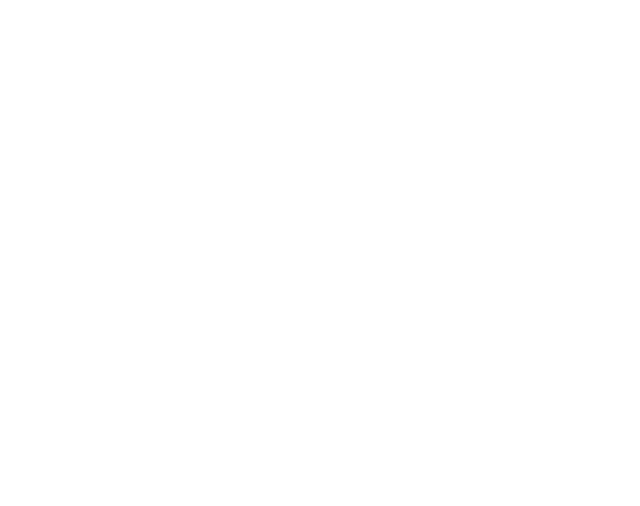
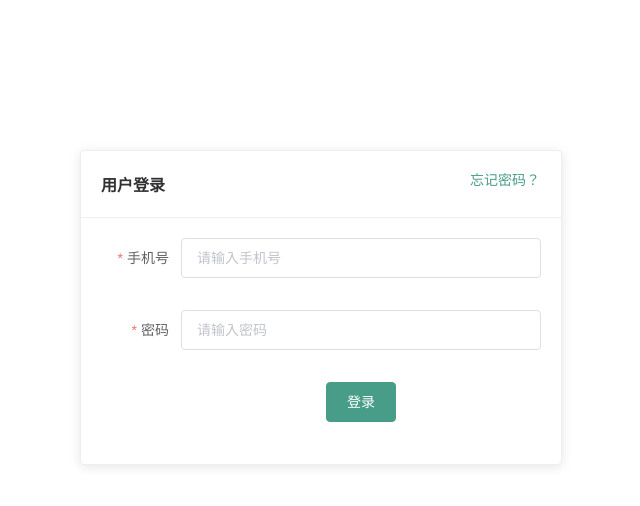
Before and after one commit to yuyu888/vue-admin, a Vue app: page /admin/login in a window 1280 px wide. Shown: the top 506 px of the page, without its empty margins (319-959 px from the left). Built offline with nearby package versions, Linux system fonts and the light colour scheme.

Commit message:
完善登录逻辑

```diff
--- a/package.json
+++ b/package.json
@@ -28,7 +28,6 @@
     "font-awesome": "4.7.0",
     "jquery": "^3.3.1",
     "js-cookie": "2.2.0",
-    "js-md5": "^0.7.3",
     "jsonlint": "1.6.3",
     "jszip": "3.1.5",
     "mockjs": "1.0.1-beta3",
--- a/src/const/index.js
+++ b/src/const/index.js
@@ -1,8 +1,8 @@
 // const MAIN_HOST = (process.env.NODE_ENV === 'development' || process.env.IS_DEV) ? 'test.myproject.com' : 'www.myproject.cn'
 console.log(process.env.NODE_ENV)
-var host = '127.0.0.1:8199'
+var host = '127.0.0.1'
 if(process.env.NODE_ENV === 'development'){
-  host = 'dev.myproject.com'
+  //host = 'dev.myproject.com'
 }else if(process.env.NODE_ENV === 'test'){
   host = 'test.myproject.com'
 }else{
--- a/src/router/index.js
+++ b/src/router/index.js
@@ -1,7 +1,6 @@
 import Vue from 'vue'
 import Router from 'vue-router'
 import Layout from '@/views/layout/Layout'
-import Home from '@/views/layout/home'
 
 
 Vue.use(Router)
@@ -15,6 +14,11 @@ export default new Router({
       path: '/',
       name: 'Layout',
       component: Layout
+    },
+    {
+      path: '/login',
+      name: 'Login',
+      component: () => import('@/views/manager/login.vue'),
     },
     {
       path: '/home',
--- a/src/utils/request.js
+++ b/src/utils/request.js
@@ -44,13 +44,14 @@ axios.interceptors.response.use(
 
 const specialDo = (res) => {
     if (res.status === 4030) {
-      if (window.isIframe) {
-        parent.window.location.href = res.login_url
-        // window.parent.postMessage({ RefreshLogin: res.login_url }, '*')
-      } else {
-        window.location.href = res.login_url
-        // Bus.$emit('RefreshLogin', res.login_url)
-      }
+      window.location.href = '/login'
+      // if (window.isIframe) {
+      //   parent.window.location.href = res.data.login_url
+      //   // window.parent.postMessage({ RefreshLogin: res.login_url }, '*')
+      // } else {
+      //   window.location.href = res.data.login_url
+      //   // Bus.$emit('RefreshLogin', res.login_url)
+      // }
     }
   }
 
--- a/src/views/layout/layout.vue
+++ b/src/views/layout/layout.vue
@@ -23,7 +23,7 @@
     </el-col>
     <el-col :span="24" class="main">
         <aside :class="collapsed?'menu-collapsed':'menu-expanded'" style="background-color:#F2F6FC">
-          <sidebar :menulist="menulist" ></sidebar>
+            <sidebar :menulist="menulist"></sidebar>
         </aside>
         <section class="content-container">
             <div class="grid-content bg-purple-light">
@@ -58,20 +58,16 @@ export default {
         }
     },
     created() {
-    //this.init()
+        this.init()
     },
     methods: {
         //退出登录
         logout: function () {
-      this.$ajax.get(this.UTIL.AJAX_BASEURL + '/api/manager/loginout', {
-        limit: 1111,
-        phone: 2222
-      }).then((res) => {
+            this.$ajax.get(this.UTIL.AJAX_BASEURL + '/api/manager/user/loginout', {}).then((res) => {
                 // 这里处理拿到的数据
                 if (res.status === 200) {
-          this.$message.error('33333')
-        } else {
-        }
+                    window.location.href = '/login'
+                } else {}
             }).catch((e) => {
                 // 有异常这里会输出
                 console.log(e)
@@ -79,12 +75,12 @@ export default {
         },
         init() {
             var self = this
-      this.$ajax.get(this.UTIL.AJAX_BASEURL + '/api/manager/init/auth', {}).then((res) => {
+            this.$ajax.get(this.UTIL.AJAX_BASEURL + '/api/manager/common/auth', {}).then((res) => {
                 // 这里处理拿到的数据
                 if (res.status === 200) {
-          self.userInfo.name = res.data.userInfo.real_name
-          self.userInfo.avatar = res.data.userInfo.avatar
-          self.menulist = res.data.menuList
+                    self.userInfo.name = res.data.login_user.real_name
+                    self.userInfo.avatar = res.data.login_user.avatar
+                    // self.menulist = res.data.menuList
                 } else {}
             }).catch((e) => {
                 // 有异常这里会输出
--- /dev/null
+++ b/src/views/manager/login.vue
@@ -0,0 +1,123 @@
+<template>
+<div>
+    <!--flex弹性盒子模型，justify-content：主抽 flex布局：弹性盒子布局http://www.ruanyifeng.com/blog/2015/07/flex-grammar.html-->
+    <div style="display: flex;justify-content: center;margin-top: 150px" v-loading="listLoading">
+        <el-card class="box-card">
+            <div slot="header" class="clearfix">
+                <span style="float: left; padding: 3px 0"><strong>用户登录</strong></span>
+                <el-button style="float: right; padding: 3px 0" type="text">忘记密码？</el-button>
+            </div>
+            <el-form :model="LoginForm" ref="LoginForm" label-width="80px" :rules="rules" class="demo-ruleForm">
+                <el-form-item label="手机号" prop="mobile">
+                    <el-input style="margin-bottom: 10px;" v-model="LoginForm.mobile" placeholder="请输入手机号" clearable></el-input>
+                </el-form-item>
+                <el-form-item label="密码" prop="password">
+                    <el-input style="margin-bottom: 10px;" v-model="LoginForm.password" type="password" placeholder="请输入密码" clearable></el-input>
+                </el-form-item>
+                <el-form-item>
+                    <el-button type="primary" @click="submitForm('LoginForm')">登录</el-button>
+                </el-form-item>
+            </el-form>
+        </el-card>
+    </div>
+</div>
+</template>
+
+<script>
+import md5 from 'js-md5';
+export default {
+    name: 'Login',
+
+    data() {
+        return {
+            listLoading: false,
+            LoginForm: {
+                mobile: '',
+                password: ''
+            },
+            rules: {
+                mobile: [{
+                        required: true,
+                        message: '请输入手机号',
+                        trigger: 'blur'
+                    },
+                    {
+                        min: 11,
+                        max: 11,
+                        message: '请输入正确的手机号',
+                        trigger: 'blur'
+                    }
+                ],
+                password: [{
+                        required: true,
+                        message: '请输入密码',
+                        trigger: 'blur'
+                    },
+                    {
+                        min: 6,
+                        max: 12,
+                        message: '密码长度6-12位',
+                        trigger: 'blur'
+                    }
+                ],
+            }
+        }
+    },
+
+    methods: {
+        submitForm(formName) {
+            this.$refs[formName].validate((valid) => {
+                if (valid) {
+                    this.login()
+                } else {
+                    console.log('error submit!!');
+                    return false;
+                }
+            });
+        },
+        resetForm(formName) {
+            this.$refs[formName].resetFields();
+        },
+        //登录
+        login: function () {
+            var self = this
+            self.listLoading = true
+
+            this.$ajax.post(this.UTIL.AJAX_BASEURL + '/api/manager/user/login', {
+                mobile: self.LoginForm.mobile,
+                password: md5(self.LoginForm.password)
+            }).then((res) => {
+                // 这里处理拿到的数据
+                if (res.status === 200) {
+                    location.href = "/"
+                } else {
+                    this.$message.error(res.message)
+
+                    // self.LoginForm.mobile = ''
+                    // self.LoginForm.password = ''
+                }
+            }).catch((e) => {
+                // 有异常这里会输出
+                console.log(e)
+            })
+            self.listLoading = false
+        }
+    }
+}
+</script>
+
+<style>
+.clearfix:before,
+.clearfix:after {
+    display: table;
+    content: "";
+}
+
+.clearfix:after {
+    clear: both
+}
+
+.box-card {
+    width: 480px;
+}
+</style>
```
Also changed, not shown: 2 other files (tests, documents, lock files or other folders). Lines whose indentation alone changed are shown as unchanged.
